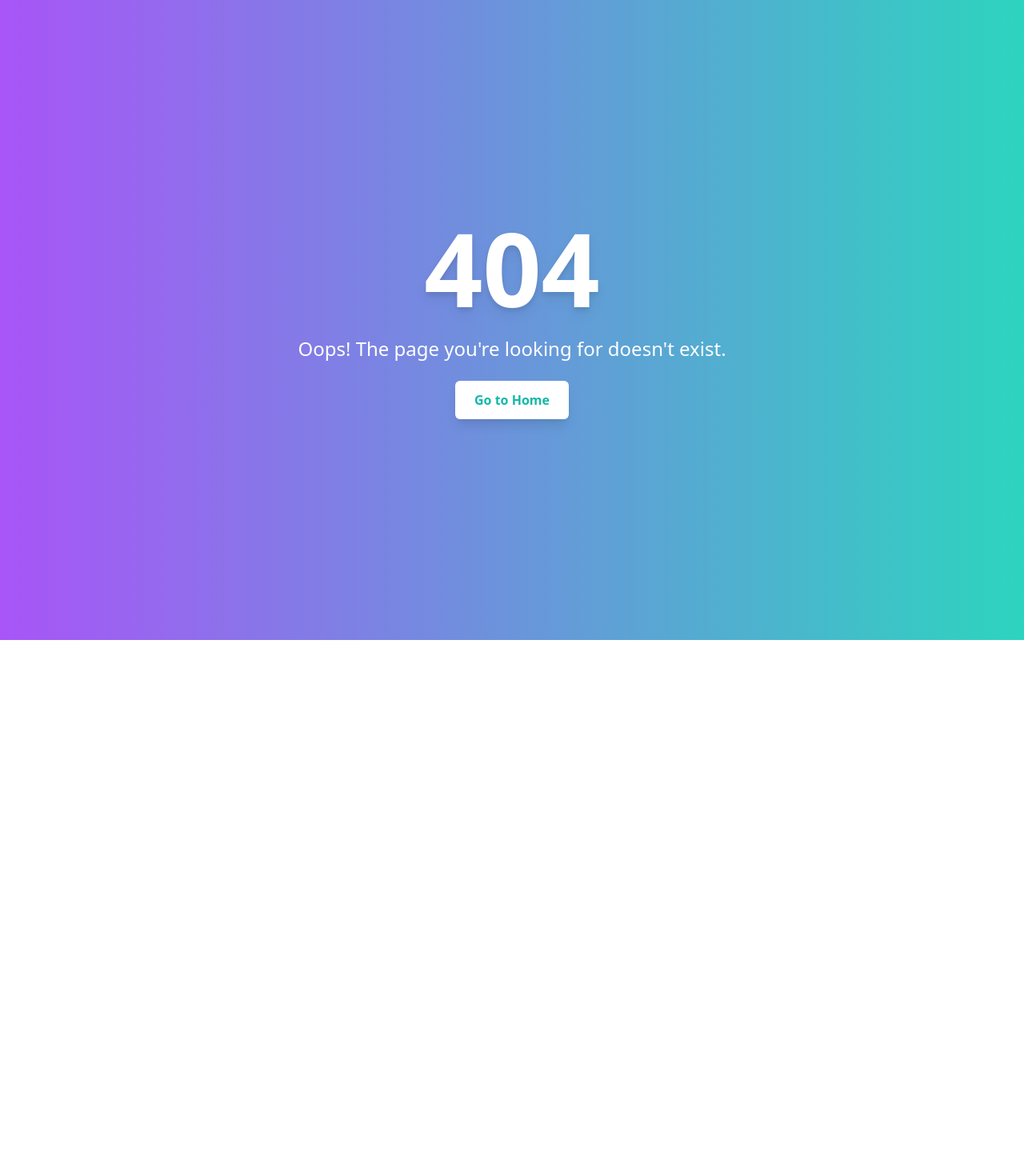
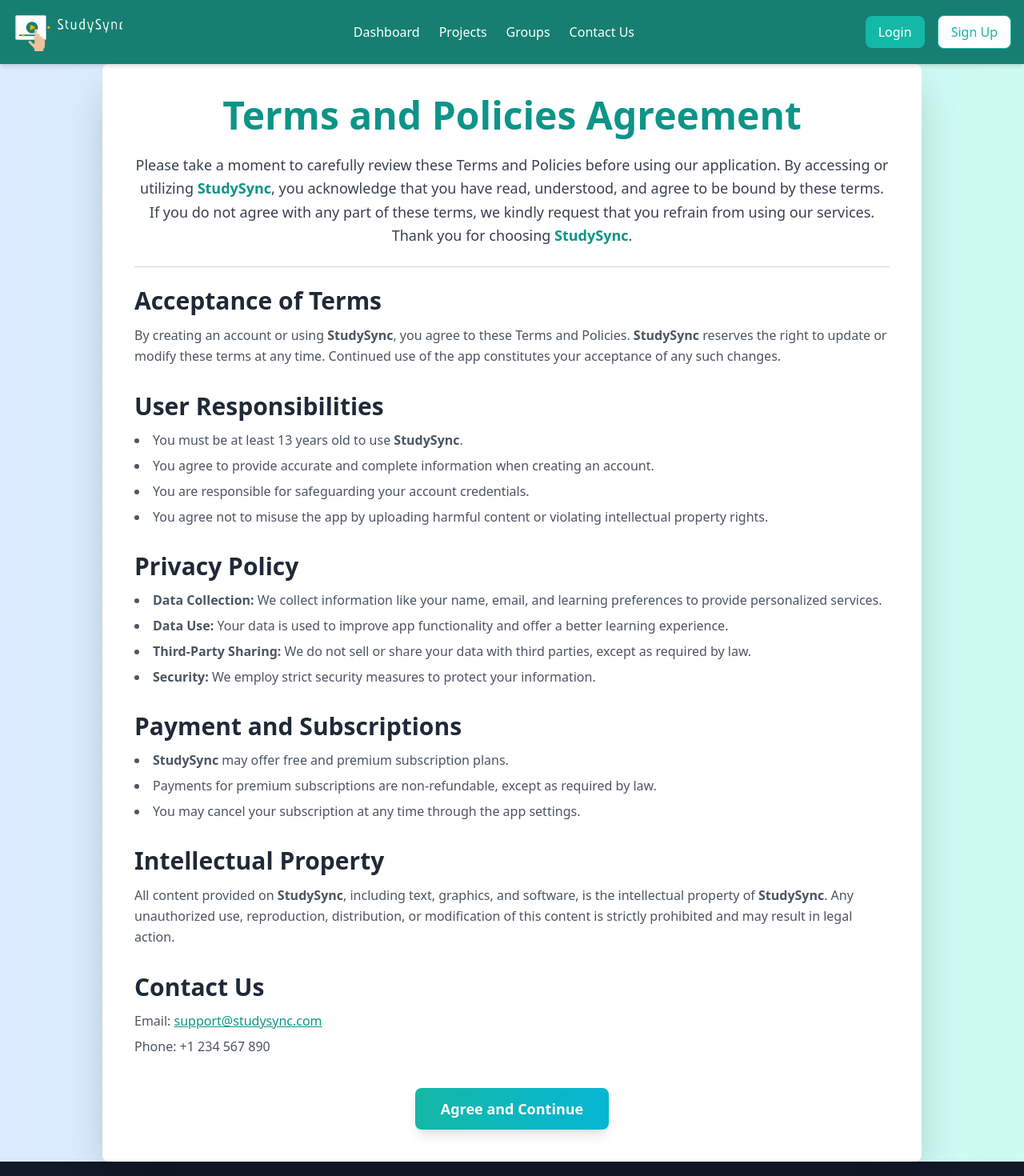
Before and after one commit to Sarojshah1/Study_sync_frontend, a React (Vite) app: page /terms-and-policies in a window 1280 px wide. Before the commit this address had no page. Shown: the top 1470 px of the page at 80% size. Before the commit the page ends 800 px from the top, so only its background shows below. Built offline with nearby package versions, Linux system fonts and the light colour scheme.

Commit message:
Terms and polices

```diff
--- a/package.json
+++ b/package.json
@@ -39,6 +39,6 @@
     "globals": "^15.14.0",
     "postcss": "^8.4.49",
     "tailwindcss": "^3.4.17",
-    "vite": "^6.0.5"
+    "vite": "^6.0.7"
   }
 }
--- a/src/App.jsx
+++ b/src/App.jsx
@@ -1,85 +1,84 @@
-import { useState } from 'react'
+import { createBrowserRouter, Outlet, RouterProvider } from 'react-router-dom';
+import { QueryClient, QueryClientProvider } from '@tanstack/react-query';
 
-import { createBrowserRouter, Outlet,RouterProvider } from 'react-router';
-import { QueryClient,QueryClientProvider,useQuery  } from '@tanstack/react-query';
+// Components and Pages
 import NotFound from './pages/NotFound/NotFound';
-import NavBar from "./components/NavBar"
-import Footer from "./components/Footer"
-import Landing from "./pages/Landing/Landing"
+import NavBar from './components/NavBar';
+import Footer from './components/Footer';
+import Landing from './pages/Landing/Landing';
 import Login from './login/login';
 import SignUp from './signup/signup';
-import AboutUs  from './pages/Landing/AboutUs';
+import AboutUs from './pages/Landing/AboutUs';
 import Features from './pages/Landing/Features';
 import Pricing from './pages/Landing/Pricing';
 import ContactUs from './pages/Landing/ContactUs';
+import TermsAndPolicies from './signup/TermsAndPolicies';  // Make sure path is correct
 
+// Layout Component
 const AppLayout = () => (
     <>
       <div className="top-0 left-0 w-full z-30">
-      <NavBar/>
+        <NavBar />
       </div>
-    <main className="">
+      <main>
         <Outlet />
       </main>
       <Footer />
     </>
 );
+
+// QueryClient for React Query
 const queryClient = new QueryClient();
-function App() {
-  const routes=createBrowserRouter([
+
+// Routes Configuration
+const routes = createBrowserRouter([
   {
-      element:<AppLayout/>,
-      errorElement:<NotFound/>,
-      children:[
+    element: <AppLayout />,
+    errorElement: <NotFound />,
+    children: [
       {
-          path:"/",
-          element:<Landing/>
+        path: '/',
+        element: <Landing />,
       },
       {
-          path:"/login",
-          element:<Login/>
+        path: '/login',
+        element: <Login />,
       },
       {
-          path:"/signup",
-          element:<SignUp/>
+        path: '/signup',
+        element: <SignUp />,
       },
+      {
+        path: '/about',
+        element: <AboutUs />,
+      },
+      {
+        path: '/features',
+        element: <Features />,
+      },
+      {
+        path: '/pricing',
+        element: <Pricing />,
+      },
+      {
+        path: '/contact',
+        element: <ContactUs />,
+      },
+      {
+        path: '/terms-and-policies', // Ensure path matches the SignUp link
+        element: <TermsAndPolicies />,
+      },
+    ],
+  },
+]);
 
-        {
-          path:"/about",
-          element:<AboutUs/>
-        },
-
-        {
-          path:"/features",
-          element:<Features/>
-        },
-
-        {
-          path:"/Subscription",
-          element:<Pricing/>
-        },
-
-        {
-          path:"/contact",
-          element:<ContactUs/>
-        },
-
-        {
-          path:"/contactus",
-          element:<ContactUs/>
-        },
-
-      ]
-    }
-  ])
-
+// Main App Component
+function App() {
   return (
-    <>
       <QueryClientProvider client={queryClient}>
         <RouterProvider router={routes} />
       </QueryClientProvider>
-    </>
-  )
+  );
 }
 
-export default App
+export default App;
--- /dev/null
+++ b/src/signup/TermsAndPolicies.jsx
@@ -0,0 +1,99 @@
+import React from "react";
+
+const TermsAndPolicies = () => {
+    return (
+        <div className="min-h-screen bg-gradient-to-r from-blue-100 to-teal-100 flex items-center justify-center">
+            <div className="max-w-5xl bg-white p-10 rounded-lg shadow-2xl">
+                <h1 className="text-5xl font-bold text-teal-600 mb-6 text-center">
+                    Terms and Policies Agreement
+                </h1>
+                <p className="text-gray-700 text-lg mb-6 leading-relaxed text-center">
+                    Please take a moment to carefully review these Terms and Policies before using our application. By accessing or utilizing <span className="font-semibold text-teal-600">StudySync</span>, you acknowledge that you have read, understood, and agree to be bound by these terms. If you do not agree with any part of these terms, we kindly request that you refrain from using our services. Thank you for choosing <span className="font-semibold text-teal-600">StudySync</span>.
+                </p>
+
+                <div className="border-t border-gray-300 my-6"></div>
+
+                <div className="space-y-8">
+                    <section>
+                        <h2 className="text-3xl font-semibold text-gray-800 mb-3">
+                            Acceptance of Terms
+                        </h2>
+                        <p className="text-gray-600 text-base leading-relaxed">
+                            By creating an account or using <span className="font-semibold">StudySync</span>, you agree to these Terms and Policies. <span className="font-semibold">StudySync</span> reserves the right to update or modify these terms at any time. Continued use of the app constitutes your acceptance of any such changes.
+                        </p>
+                    </section>
+
+                    <section>
+                        <h2 className="text-3xl font-semibold text-gray-800 mb-3">
+                            User Responsibilities
+                        </h2>
+                        <ul className="list-disc list-inside text-gray-600 text-base space-y-2">
+                            <li>You must be at least 13 years old to use <span className="font-semibold">StudySync</span>.</li>
+                            <li>You agree to provide accurate and complete information when creating an account.</li>
+                            <li>You are responsible for safeguarding your account credentials.</li>
+                            <li>You agree not to misuse the app by uploading harmful content or violating intellectual property rights.</li>
+                        </ul>
+                    </section>
+
+                    <section>
+                        <h2 className="text-3xl font-semibold text-gray-800 mb-3">
+                            Privacy Policy
+                        </h2>
+                        <ul className="list-disc list-inside text-gray-600 text-base space-y-2">
+                            <li>
+                                <span className="font-semibold">Data Collection:</span> We collect information like your name, email, and learning preferences to provide personalized services.
+                            </li>
+                            <li>
+                                <span className="font-semibold">Data Use:</span> Your data is used to improve app functionality and offer a better learning experience.
+                            </li>
+                            <li>
+                                <span className="font-semibold">Third-Party Sharing:</span> We do not sell or share your data with third parties, except as required by law.
+                            </li>
+                            <li>
+                                <span className="font-semibold">Security:</span> We employ strict security measures to protect your information.
+                            </li>
+                        </ul>
+                    </section>
+
+                    <section>
+                        <h2 className="text-3xl font-semibold text-gray-800 mb-3">
+                            Payment and Subscriptions
+                        </h2>
+                        <ul className="list-disc list-inside text-gray-600 text-base space-y-2">
+                            <li><span className="font-semibold">StudySync</span> may offer free and premium subscription plans.</li>
+                            <li>Payments for premium subscriptions are non-refundable, except as required by law.</li>
+                            <li>You may cancel your subscription at any time through the app settings.</li>
+                        </ul>
+                    </section>
+
+                    <section>
+                        <h2 className="text-3xl font-semibold text-gray-800 mb-3">
+                            Intellectual Property
+                        </h2>
+                        <p className="text-gray-600 text-base leading-relaxed">
+                            All content provided on <span className="font-semibold">StudySync</span>, including text, graphics, and software, is the intellectual property of <span className="font-semibold">StudySync</span>. Any unauthorized use, reproduction, distribution, or modification of this content is strictly prohibited and may result in legal action.
+                        </p>
+                    </section>
+
+                    <section>
+                        <h2 className="text-3xl font-semibold text-gray-800 mb-3">
+                            Contact Us
+                        </h2>
+                        <ul className="text-gray-600 text-base space-y-2">
+                            <li>Email: <a href="mailto:support@studysync.com" className="text-teal-600 underline">support@studysync.com</a></li>
+                            <li>Phone: +1 234 567 890</li>
+                        </ul>
+                    </section>
+                </div>
+
+                <div className="mt-10 text-center">
+                    <button className="bg-gradient-to-r from-teal-500 to-cyan-500 text-white py-3 px-8 rounded-lg text-lg font-semibold shadow-lg hover:shadow-2xl hover:scale-105 transform transition-all">
+                        Agree and Continue
+                    </button>
+                </div>
+            </div>
+        </div>
+    );
+};
+
+export default TermsAndPolicies;
--- a/src/signup/signup.jsx
+++ b/src/signup/signup.jsx
@@ -1,9 +1,11 @@
 import React, { useState } from "react";
 import { FaEdit } from "react-icons/fa";
+import { Link } from "react-router-dom";  // Import Link from react-router-dom
 import SignUpLogo from "../assets/LoginLogo.png";
 
 const SignUp = () => {
   const [profileImage, setProfileImage] = useState(null);
+  const [isAgreed, setIsAgreed] = useState(false);
 
   const handleImageChange = (e) => {
     const file = e.target.files[0];
@@ -14,6 +16,10 @@ const SignUp = () => {
       };
       reader.readAsDataURL(file);
     }
+  };
+
+  const handleCheckboxChange = (e) => {
+    setIsAgreed(e.target.checked);
   };
 
   return (
@@ -33,8 +39,7 @@ const SignUp = () => {
               />
               <h1 className="text-4xl font-extrabold">WELCOME</h1>
               <p className="mt-4 text-center max-w-xs">
-              Join us today and unlock exclusive features for an amazing
-              experience!
+                Join us today and unlock exclusive features for an amazing experience!
               </p>
             </div>
 
@@ -70,8 +75,6 @@ const SignUp = () => {
 
               {/* Form Section */}
               <form className="w-full max-w-sm">
-
-
                 {/* Name */}
                 <div className="mb-6">
                   <label className="block text-gray-700 font-medium mb-2">
@@ -82,7 +85,6 @@ const SignUp = () => {
                       placeholder="John Doe"
                       className="w-full px-4 py-3 border border-gray-300 rounded-lg focus:outline-none focus:ring-2 focus:ring-pink-500 transition"
                   />
-
                 </div>
 
                 {/* Email */}
@@ -121,10 +123,36 @@ const SignUp = () => {
                   />
                 </div>
 
+                {/* Checkbox */}
+                <div className="mb-6 flex items-center">
+                  <input
+                      type="checkbox"
+                      id="terms"
+                      checked={isAgreed}
+                      onChange={handleCheckboxChange}
+                      className="w-4 h-4 text-teal-500 focus:ring-teal-500 border-gray-300 rounded"
+                  />
+                  <label
+                      htmlFor="terms"
+                      className="ml-2 text-gray-700 text-sm font-medium"
+                  >
+                    I agree to the{" "}
+                    <Link
+                        to="/terms-and-policies" // Updated the path for React Router
+                        className="text-teal-600 underline hover:text-teal-800"
+                    >
+                      Terms and Policies
+                    </Link>
+                  </label>
+                </div>
+
                 {/* Submit Button */}
                 <button
                     type="submit"
-                className="w-full bg-gradient-to-r from-teal-500 to-cyan-500 text-white py-3 rounded-lg font-semibold text-lg shadow-lg hover:shadow-2xl transition-transform transform hover:scale-105"
+                    className={`w-full bg-gradient-to-r from-teal-500 to-cyan-500 text-white py-3 rounded-lg font-semibold text-lg shadow-lg hover:shadow-2xl transition-transform transform hover:scale-105 ${
+                        !isAgreed ? "opacity-50 cursor-not-allowed" : ""
+                    }`}
+                    disabled={!isAgreed}
                 >
                   Sign Up
                 </button>
@@ -133,12 +161,12 @@ const SignUp = () => {
               {/* Login Link */}
               <p className="text-gray-600 mt-6">
                 Already have an account?{" "}
-              <a
-                href="/login"
+                <Link
+                    to="/login"
                     className="text-teal-600 font-medium hover:underline"
                 >
                   Log In
-              </a>
+                </Link>
               </p>
             </div>
           </div>
```
Also changed, not shown: 1 other file (tests, documents, lock files or other folders). Lines whose indentation alone changed are shown as unchanged.
